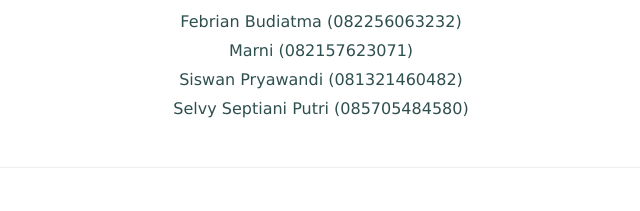
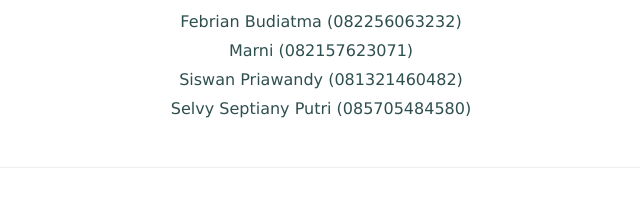
Before and after one commit to febrianbudiatma/febri-lpse.github.io, a plain HTML site: page index.html in a window 1280 px wide. Shown: the part 1256-1467 px from the top of the page, 319-959 px from the left. Drawn offline with Linux system fonts and the light colour scheme.

Commit message:
Update index.html

```diff
--- a/index.html
+++ b/index.html
@@ -88,10 +88,10 @@
 					<p class="contact-name">Marni (082157623071)</p>
 				</div>
 				<div class="contact">
-					<p class="contact-name">Siswan Pryawandi (081321460482)</p>
+					<p class="contact-name">Siswan Priawandy (081321460482)</p>
 				</div>
 				<div class="contact">
-					<p class="contact-name">Selvy Septiani Putri (085705484580)</p>
+					<p class="contact-name">Selvy Septiany Putri (085705484580)</p>
 				</div>
 			</div>
 		</div>
```
